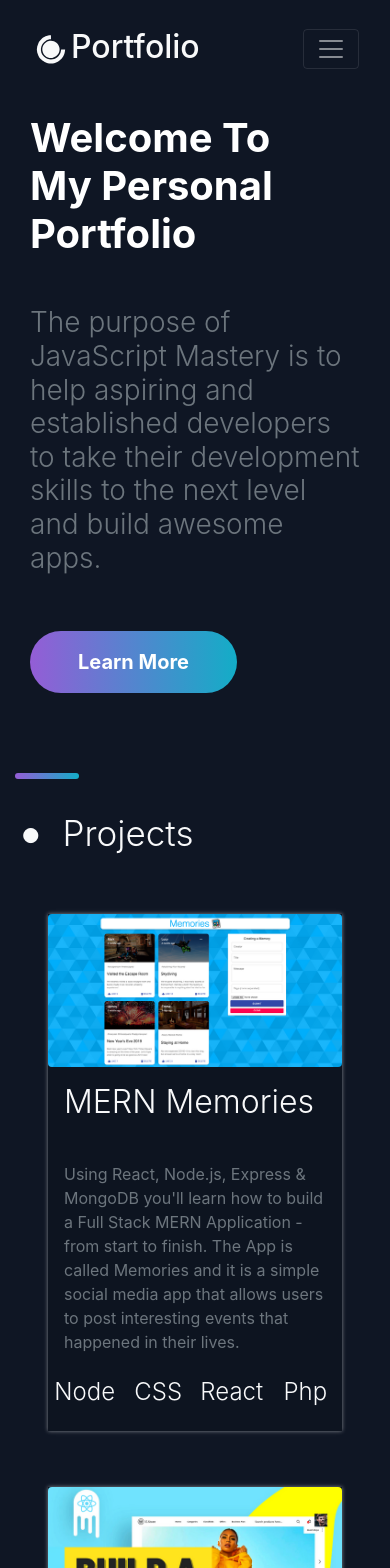
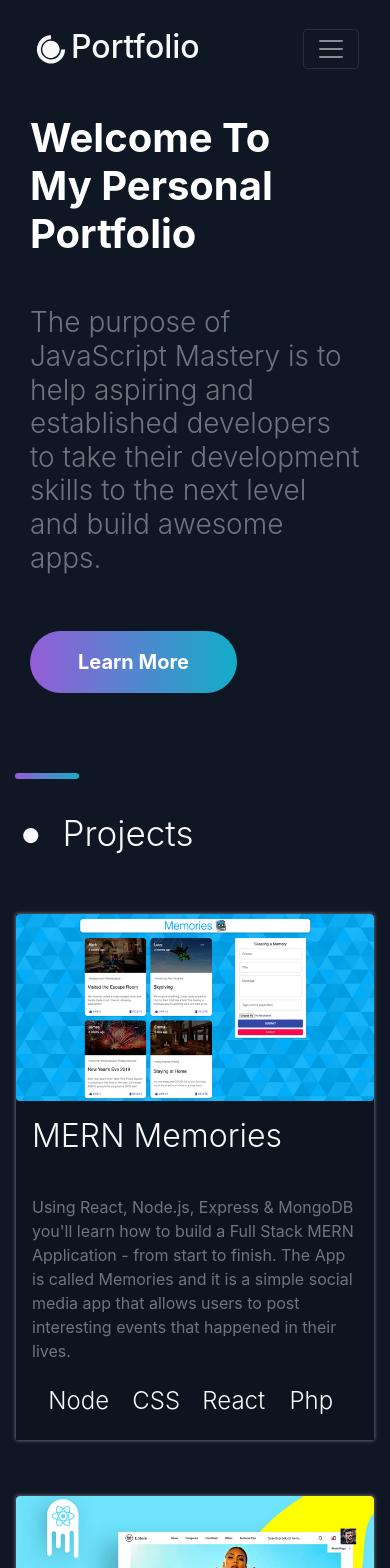
Before and after one commit to mreskini/Portfolio, a React (Create React App) app: page / in a window 390 px wide. Shown: the top 1568 px of the page. Built offline with nearby package versions, Linux system fonts and the light colour scheme.

Commit message:
made the projects section responsive

```diff
--- a/src/components/projects.jsx
+++ b/src/components/projects.jsx
@@ -1,4 +1,3 @@
-import { useState } from "react"
 import image1 from "../assets/images/sample-1.png"
 import image2 from "../assets/images/sample-2.png"
 import image3 from "../assets/images/sample-3.jpg"
@@ -6,7 +5,7 @@ import image4 from "../assets/images/sample-4.jpg"
 import PortfolioCardView from "../views/portfolio-card-view"
 import TitleView from "../views/title-view"
 export default function Projects(){
-    const samples = [
+    const projects = [
         {
             title: "MERN Memories",
             description: "Using React, Node.js, Express & MongoDB you'll learn how to build a Full Stack MERN Application - from start to finish. The App is called Memories and it is a simple social media app that allows users to post interesting events that happened in their lives.",
@@ -35,7 +34,7 @@ export default function Projects(){
                     {TitleView("Projects")}
                     <div className="row">
                         {
-                            samples.map(sample => PortfolioCardView(sample.title, sample.description, sample.image))
+                            projects.map(sample => PortfolioCardView(sample.title, sample.description, sample.image))
                         }
                     </div>
                 </div>
--- a/src/views/portfolio-card-view.jsx
+++ b/src/views/portfolio-card-view.jsx
@@ -1,15 +1,15 @@
 export default function PortfolioCardView(title, description, image) {
     return(
-        <div className="col-lg-6 px-5 py-4">
+        <div className="col-lg-6 px-lg-5 px-3 py-4">
             <div className="shadow-light bg-secondary-color">
-                <img src={image} alt="Sample" style={{maxHeight: "300px"}} className="img-fluid rounded h-100" />
+                <img src={image} alt="Project" style={{maxHeight: "300px"}} className="img-fluid rounded h-lg-100" />
                 <div className="text-light h2 font-weight-light p-3">
                     {title}
                 </div>
                 <div className="p-3 text-secondary">
                     {description}
                 </div>
-                <div className="list-inline mx-auto pb-4 py-2 text-light text-center font-weight-light h4">
+                <div className="list-inline mx-auto pb-4 py-2 px-4 text-light text-center font-weight-light h4">
                     <div className="list-inline-item col-3 m-0 p-0">
                         Node
                     </div>
```
